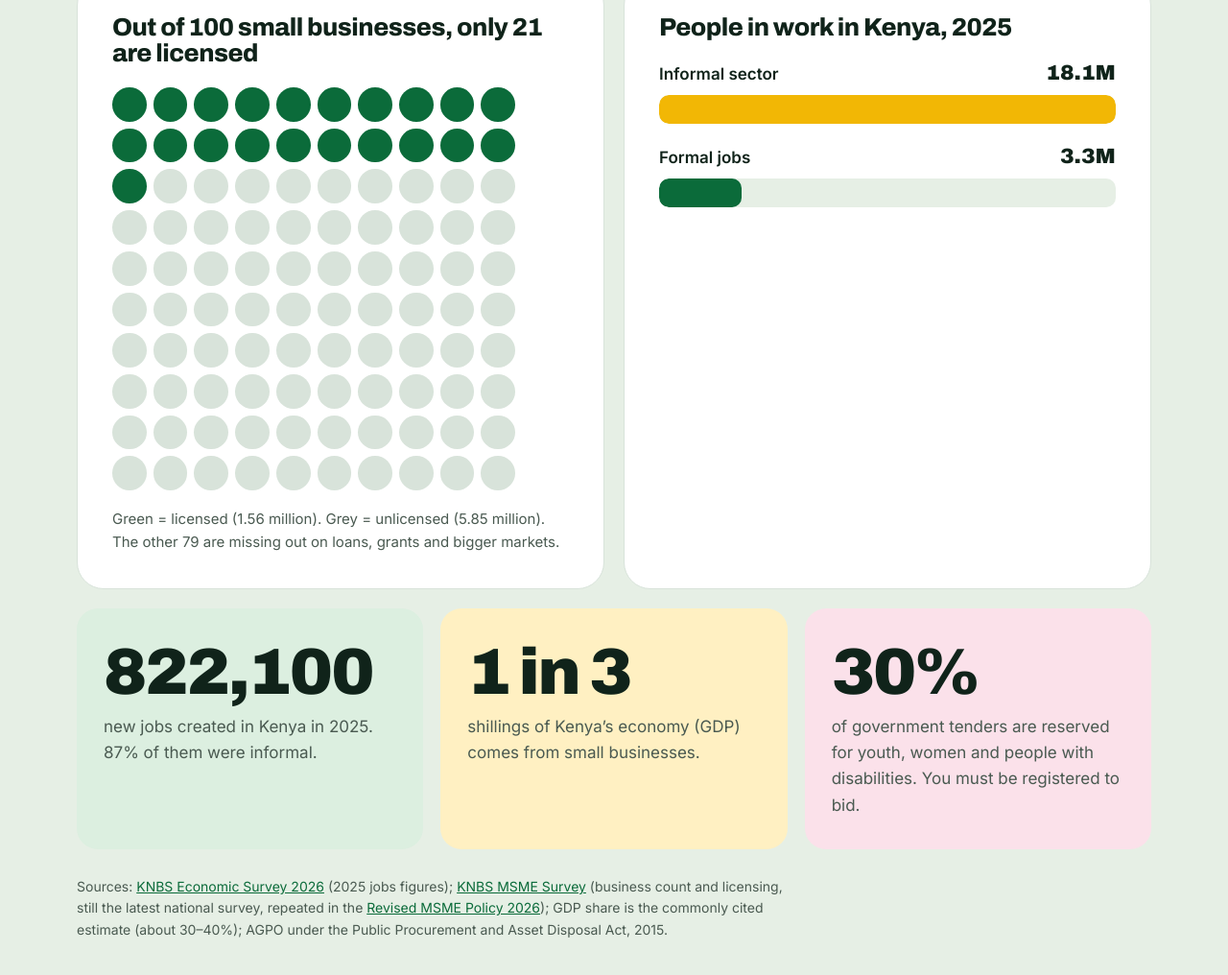
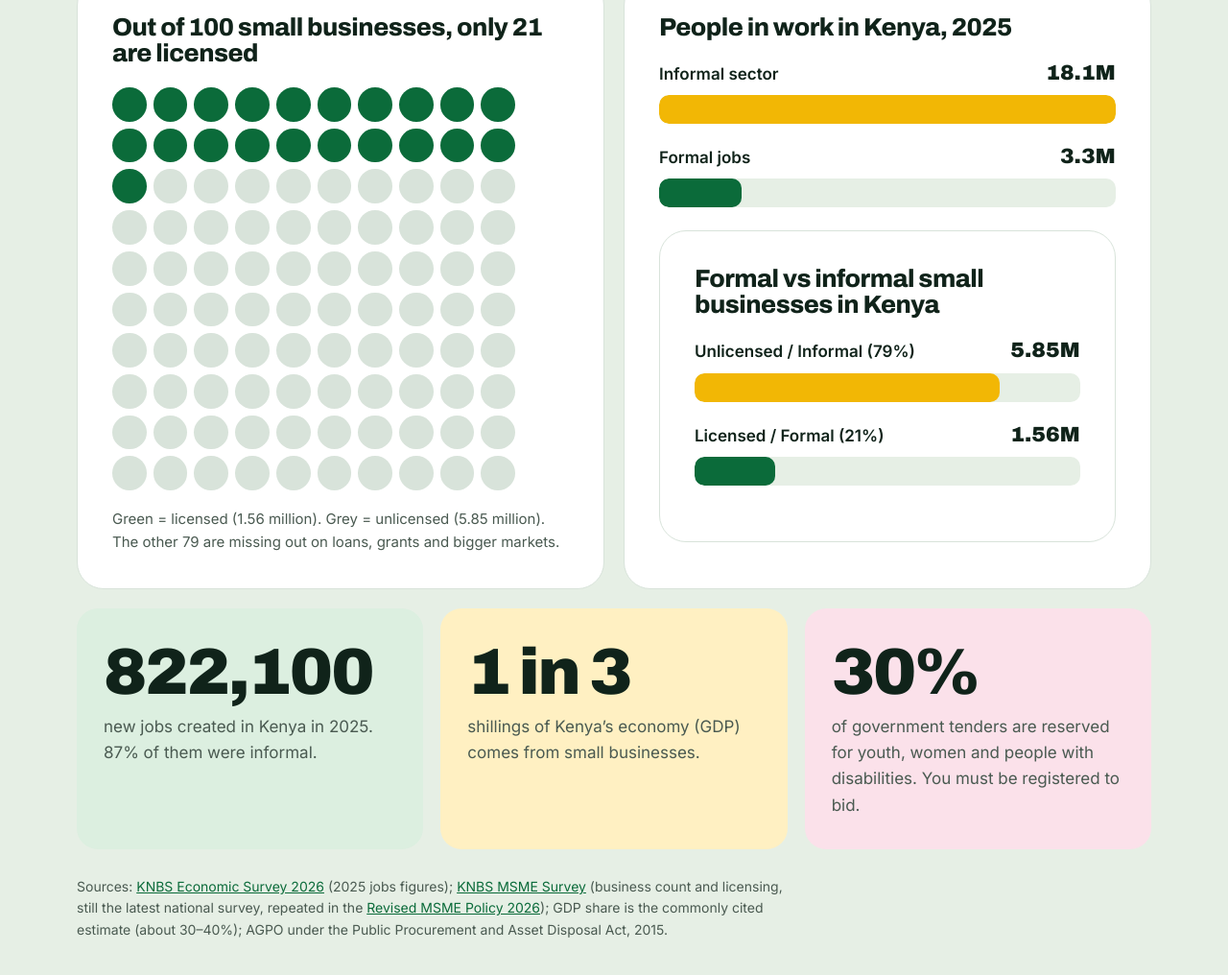
Before and after one commit to Ben-tech254/Biashara-Rasmi, a plain HTML site: page facts.html in a window 1280 px wide. Shown: the part 1362-2378 px from the top of the page at 96% size. Drawn offline with Linux system fonts and the light colour scheme.

Commit message:
Add comparison of formal vs informal businesses in Kenya
Added a new section comparing formal and informal small businesses in Kenya, including statistics on unlicensed and licensed businesses.

```diff
--- a/facts.html
+++ b/facts.html
@@ -62,6 +62,17 @@
         <div class="row"><div class="lbl"><span>Informal sector</span><b>18.1M</b></div><div class="track"><div class="fill" data-w="100%"></div></div></div>
         <div class="row"><div class="lbl"><span>Formal jobs</span><b>3.3M</b></div><div class="track"><div class="fill g" data-w="18%"></div></div></div>
       </div>
+
+  <div class="panel reveal" style="margin-top:24px">
+    <h3>Formal vs informal small businesses in Kenya</h3>
+    <div class="hbar">
+      <div class="row"><div class="lbl"><span>Unlicensed / Informal (79%)</span><b>5.85M</b></div><div class="track"><div class="fill" data-w="79%"></div></div></div>
+      <div class="row"><div class="lbl"><span>Licensed / Formal (21%)</span><b>1.56M</b></div><div class="track"><div class="fill g" data-w="21%"></div></div></div>
+    </div>
+  </div>
+
+
+
     </div>
   </div>
 
```
